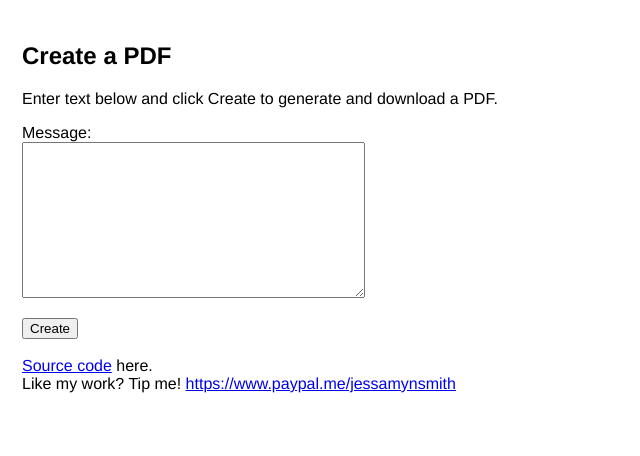
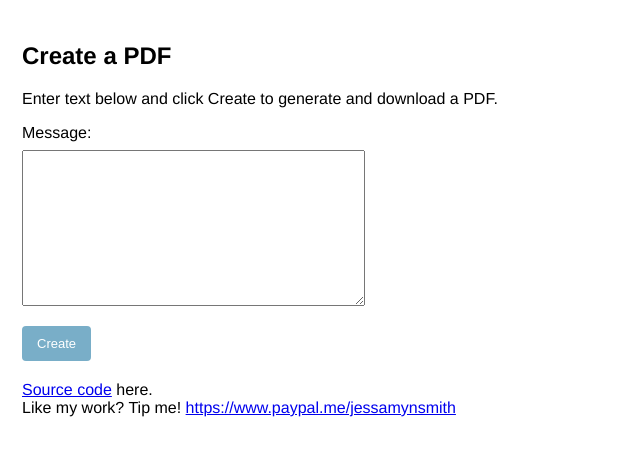
Before and after one commit to jessamynsmith/django-wkhtmltopdf-example, a Django app: page / in a window 1280 px wide. Shown: the top 456 px of the page, without its empty margins (0-640 px from the left). Run offline with Django 3.2, Linux system fonts and the light colour scheme.

Commit message:
Improved styling.

```diff
--- a/django_wkhtmltopdf_example/settings.py
+++ b/django_wkhtmltopdf_example/settings.py
@@ -164,7 +164,7 @@ if not EMAIL_HOST_PASSWORD:
 SUMMERNOTE_CONFIG = {
     # Change editor size
     'width': '100%',
-    'height': '400',
+    'height': '380',
 
     # Customize toolbar buttons
     'toolbar': [
--- a/django_wkhtmltopdf_example/static/css/base.css
+++ b/django_wkhtmltopdf_example/static/css/base.css
@@ -5,4 +5,25 @@ body {
 
 label {
     display: block;
+    padding-bottom: 6px;
 }
+
+.button, input[type="submit"], input[type="button"], .submit-row input, a.button {
+    color: rgb(255, 255, 255);
+    cursor: pointer;
+    background: rgb(121, 174, 200);
+    padding: 10px 15px;
+    border-width: initial;
+    border-style: none;
+    border-color: initial;
+    border-image: initial;
+    border-radius: 4px;
+}
+
+input, textarea, select, .form-row p, form .button {
+    vertical-align: middle;
+    font-weight: normal;
+    font-size: 13px;
+    margin: 2px 0;
+    padding: 2px 3px;
+}
```
